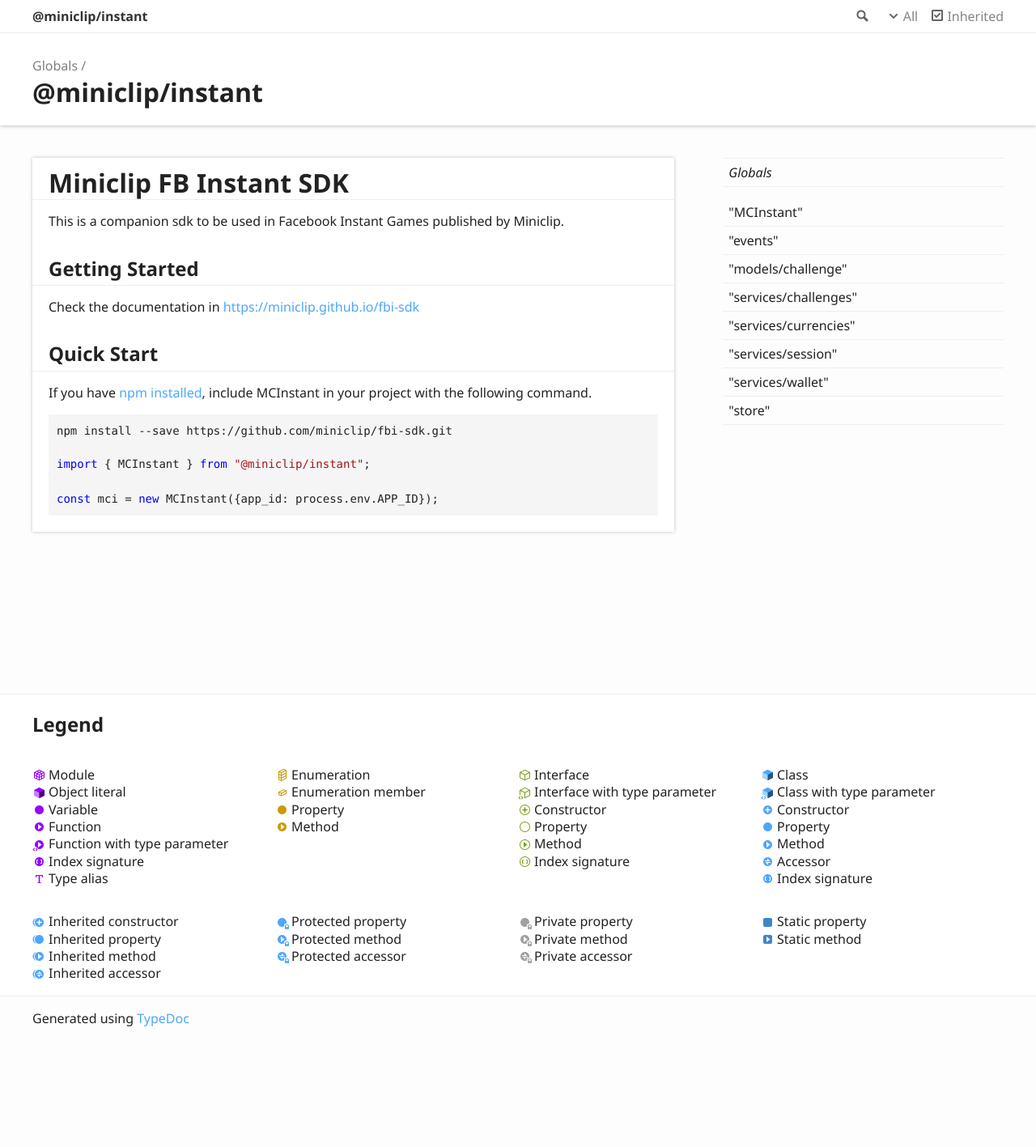
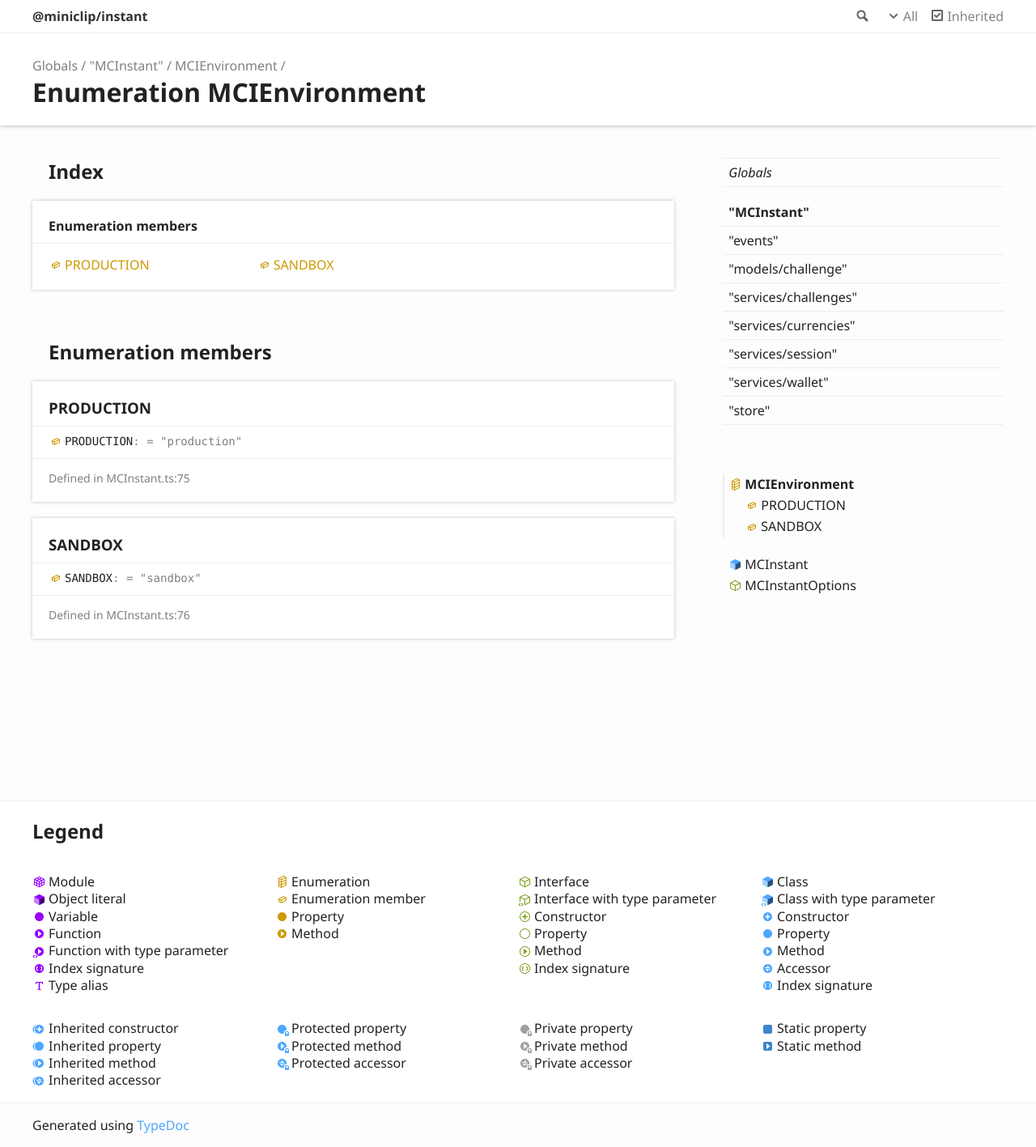
Before and after one commit to miniclip/mci-sdk, a Jekyll site: the page docs/api/enums/_mcinstant_.mcienvironment.html, which Jekyll copies as it is, in a window 1280 px wide. Shown: the whole page at 81% size. Built offline with Jekyll 4.4.1, drawn with Linux system fonts in a browser that asks for light colours; before the commit the page ends 1285 px from its top, so only the background shows below that.

Commit message:
Update api documentation

```diff
--- a/docs/api/index.html
+++ b/docs/api/enums/_mcinstant_.mcienvironment.html
@@ -3,17 +3,17 @@
 <head>
 	<meta charset="utf-8">
 	<meta http-equiv="X-UA-Compatible" content="IE=edge">
-	<title>@miniclip/instant</title>
+	<title>MCIEnvironment | @miniclip/instant</title>
 	<meta name="description" content="">
 	<meta name="viewport" content="width=device-width, initial-scale=1">
-	<link rel="stylesheet" href="assets/css/main.css">
+	<link rel="stylesheet" href="../assets/css/main.css">
 </head>
 <body>
 <header>
 	<div class="tsd-page-toolbar">
 		<div class="container">
 			<div class="table-wrap">
-				<div class="table-cell" id="tsd-search" data-index="assets/js/search.js" data-base=".">
+				<div class="table-cell" id="tsd-search" data-index="../assets/js/search.js" data-base="..">
 					<div class="field">
 						<label for="tsd-search-field" class="tsd-widget search no-caption">Search</label>
 						<input id="tsd-search-field" type="text" />
@@ -22,7 +22,7 @@
 						<li class="state loading">Preparing search index...</li>
 						<li class="state failure">The search index is not available</li>
 					</ul>
-					<a href="index.html" class="title">@miniclip/instant</a>
+					<a href="../index.html" class="title">@miniclip/instant</a>
 				</div>
 				<div class="table-cell" id="tsd-widgets">
 					<div id="tsd-filter">
@@ -49,63 +49,115 @@
 		<div class="container">
 			<ul class="tsd-breadcrumb">
 				<li>
-					<a href="globals.html">Globals</a>
+					<a href="../globals.html">Globals</a>
+				</li>
+				<li>
+					<a href="../modules/_mcinstant_.html">&quot;MCInstant&quot;</a>
+				</li>
+				<li>
+					<a href="_mcinstant_.mcienvironment.html">MCIEnvironment</a>
 				</li>
 			</ul>
-			<h1> @miniclip/instant</h1>
+			<h1>Enumeration MCIEnvironment</h1>
 		</div>
 	</div>
 </header>
 <div class="container container-main">
 	<div class="row">
 		<div class="col-8 col-content">
-			<div class="tsd-panel tsd-typography">
-				<h1 id="miniclip-fb-instant-sdk">Miniclip FB Instant SDK</h1>
-				<p>This is a companion sdk to be used in Facebook Instant Games published by Miniclip.</p>
-				<h2 id="getting-started">Getting Started</h2>
-				<p>Check the documentation in <a href="https://miniclip.github.io/fbi-sdk">https://miniclip.github.io/fbi-sdk</a></p>
-				<h2 id="quick-start">Quick Start</h2>
-				<p>If you have <a href="https://www.npmjs.com/get-npm">npm installed</a>, include MCInstant in your project with the following command.</p>
-				<pre><code class="language-bash">npm install --save https://github.com/miniclip/fbi-sdk.git</code></pre>
-				<pre><code class="language-typescript"><span class="hljs-keyword">import</span> { MCInstant } <span class="hljs-keyword">from</span> <span class="hljs-string">"@miniclip/instant"</span>;
-
-<span class="hljs-keyword">const</span> mci = <span class="hljs-keyword">new</span> MCInstant({app_id: process.env.APP_ID});</code></pre>
-			</div>
+			<section class="tsd-panel-group tsd-index-group">
+				<h2>Index</h2>
+				<section class="tsd-panel tsd-index-panel">
+					<div class="tsd-index-content">
+						<section class="tsd-index-section ">
+							<h3>Enumeration members</h3>
+							<ul class="tsd-index-list">
+								<li class="tsd-kind-enum-member tsd-parent-kind-enum"><a href="_mcinstant_.mcienvironment.html#production" class="tsd-kind-icon">PRODUCTION</a></li>
+								<li class="tsd-kind-enum-member tsd-parent-kind-enum"><a href="_mcinstant_.mcienvironment.html#sandbox" class="tsd-kind-icon">SANDBOX</a></li>
+							</ul>
+						</section>
+					</div>
+				</section>
+			</section>
+			<section class="tsd-panel-group tsd-member-group ">
+				<h2>Enumeration members</h2>
+				<section class="tsd-panel tsd-member tsd-kind-enum-member tsd-parent-kind-enum">
+					<a name="production" class="tsd-anchor"></a>
+					<h3>PRODUCTION</h3>
+					<div class="tsd-signature tsd-kind-icon">PRODUCTION<span class="tsd-signature-symbol">:</span> <span class="tsd-signature-symbol"> =&nbsp;&quot;production&quot;</span></div>
+					<aside class="tsd-sources">
+						<ul>
+							<li>Defined in MCInstant.ts:75</li>
+						</ul>
+					</aside>
+				</section>
+				<section class="tsd-panel tsd-member tsd-kind-enum-member tsd-parent-kind-enum">
+					<a name="sandbox" class="tsd-anchor"></a>
+					<h3>SANDBOX</h3>
+					<div class="tsd-signature tsd-kind-icon">SANDBOX<span class="tsd-signature-symbol">:</span> <span class="tsd-signature-symbol"> =&nbsp;&quot;sandbox&quot;</span></div>
+					<aside class="tsd-sources">
+						<ul>
+							<li>Defined in MCInstant.ts:76</li>
+						</ul>
+					</aside>
+				</section>
+			</section>
 		</div>
 		<div class="col-4 col-menu menu-sticky-wrap menu-highlight">
 			<nav class="tsd-navigation primary">
 				<ul>
 					<li class="globals  ">
-						<a href="globals.html"><em>Globals</em></a>
+						<a href="../globals.html"><em>Globals</em></a>
+					</li>
+					<li class="current tsd-kind-external-module">
+						<a href="../modules/_mcinstant_.html">"MCInstant"</a>
 					</li>
 					<li class=" tsd-kind-external-module">
-						<a href="modules/_mcinstant_.html">"MCInstant"</a>
+						<a href="../modules/_events_.html">"events"</a>
 					</li>
 					<li class=" tsd-kind-external-module">
-						<a href="modules/_events_.html">"events"</a>
+						<a href="../modules/_models_challenge_.html">"models/challenge"</a>
 					</li>
 					<li class=" tsd-kind-external-module">
-						<a href="modules/_models_challenge_.html">"models/challenge"</a>
+						<a href="../modules/_services_challenges_.html">"services/challenges"</a>
 					</li>
 					<li class=" tsd-kind-external-module">
-						<a href="modules/_services_challenges_.html">"services/challenges"</a>
+						<a href="../modules/_services_currencies_.html">"services/currencies"</a>
 					</li>
 					<li class=" tsd-kind-external-module">
-						<a href="modules/_services_currencies_.html">"services/currencies"</a>
+						<a href="../modules/_services_session_.html">"services/session"</a>
 					</li>
 					<li class=" tsd-kind-external-module">
-						<a href="modules/_services_session_.html">"services/session"</a>
+						<a href="../modules/_services_wallet_.html">"services/wallet"</a>
 					</li>
 					<li class=" tsd-kind-external-module">
-						<a href="modules/_services_wallet_.html">"services/wallet"</a>
-					</li>
-					<li class=" tsd-kind-external-module">
-						<a href="modules/_store_.html">"store"</a>
+						<a href="../modules/_store_.html">"store"</a>
 					</li>
 				</ul>
 			</nav>
 			<nav class="tsd-navigation secondary menu-sticky">
 				<ul class="before-current">
+				</ul>
+				<ul class="current">
+					<li class="current tsd-kind-enum tsd-parent-kind-external-module">
+						<a href="_mcinstant_.mcienvironment.html" class="tsd-kind-icon">MCIEnvironment</a>
+						<ul>
+							<li class=" tsd-kind-enum-member tsd-parent-kind-enum">
+								<a href="_mcinstant_.mcienvironment.html#production" class="tsd-kind-icon">PRODUCTION</a>
+							</li>
+							<li class=" tsd-kind-enum-member tsd-parent-kind-enum">
+								<a href="_mcinstant_.mcienvironment.html#sandbox" class="tsd-kind-icon">SANDBOX</a>
+							</li>
+						</ul>
+					</li>
+				</ul>
+				<ul class="after-current">
+					<li class=" tsd-kind-class tsd-parent-kind-external-module">
+						<a href="../classes/_mcinstant_.mcinstant.html" class="tsd-kind-icon">MCInstant</a>
+					</li>
+					<li class=" tsd-kind-interface tsd-parent-kind-external-module">
+						<a href="../interfaces/_mcinstant_.mcinstantoptions.html" class="tsd-kind-icon">MCInstant<wbr>Options</a>
+					</li>
 				</ul>
 			</nav>
 		</div>
@@ -174,7 +226,7 @@
 	<p>Generated using <a href="http://typedoc.org/" target="_blank">TypeDoc</a></p>
 </div>
 <div class="overlay"></div>
-<script src="assets/js/main.js"></script>
-<script>if (location.protocol == 'file:') document.write('<script src="assets/js/search.js"><' + '/script>');</script>
+<script src="../assets/js/main.js"></script>
+<script>if (location.protocol == 'file:') document.write('<script src="../assets/js/search.js"><' + '/script>');</script>
 </body>
 </html>
```
Also changed, not shown: docs/api/classes/_mcinstant_.mcinstant.html (+5 -2 lines), docs/api/interfaces/_mcinstant_.mcinstantoptions.html (+16 -13 lines), docs/api/modules/_mcinstant_.html (+9 -0 lines), docs/api/assets/js/search.js.
